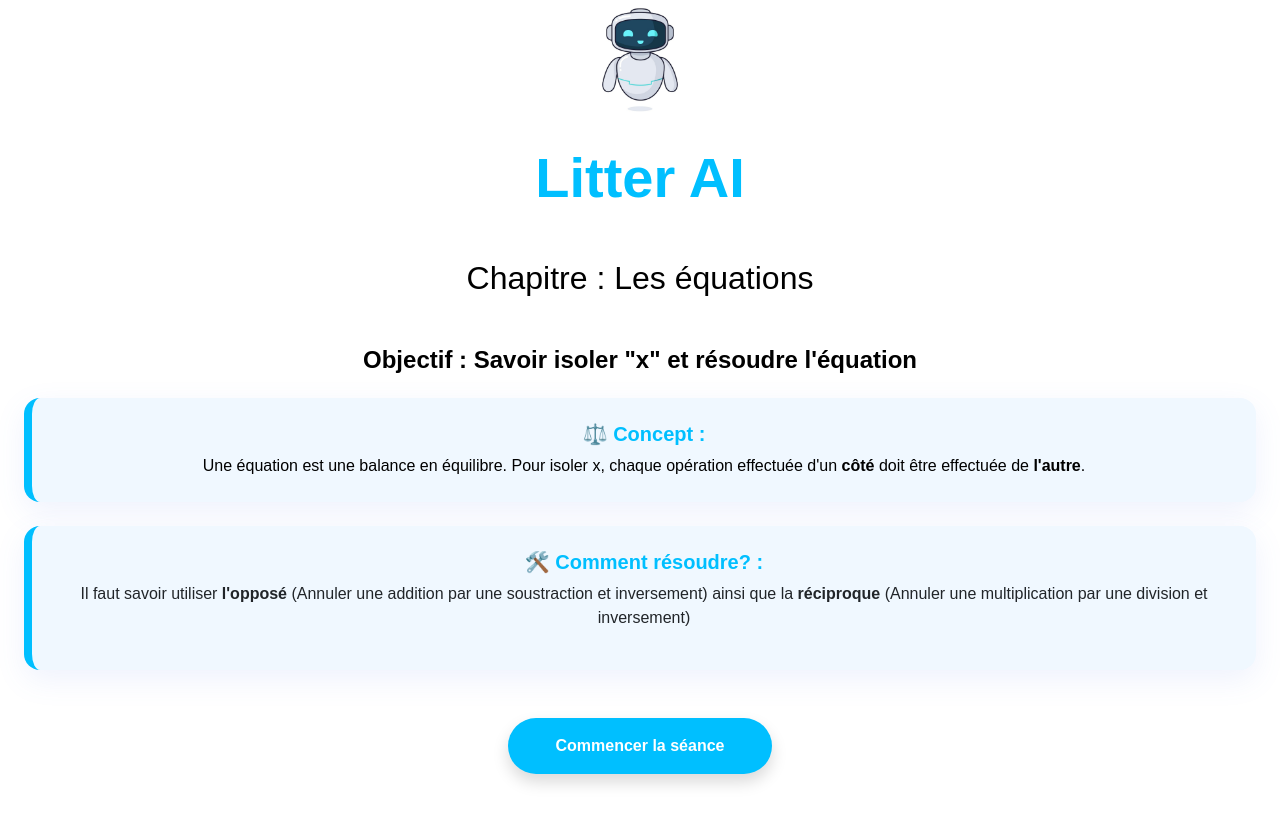
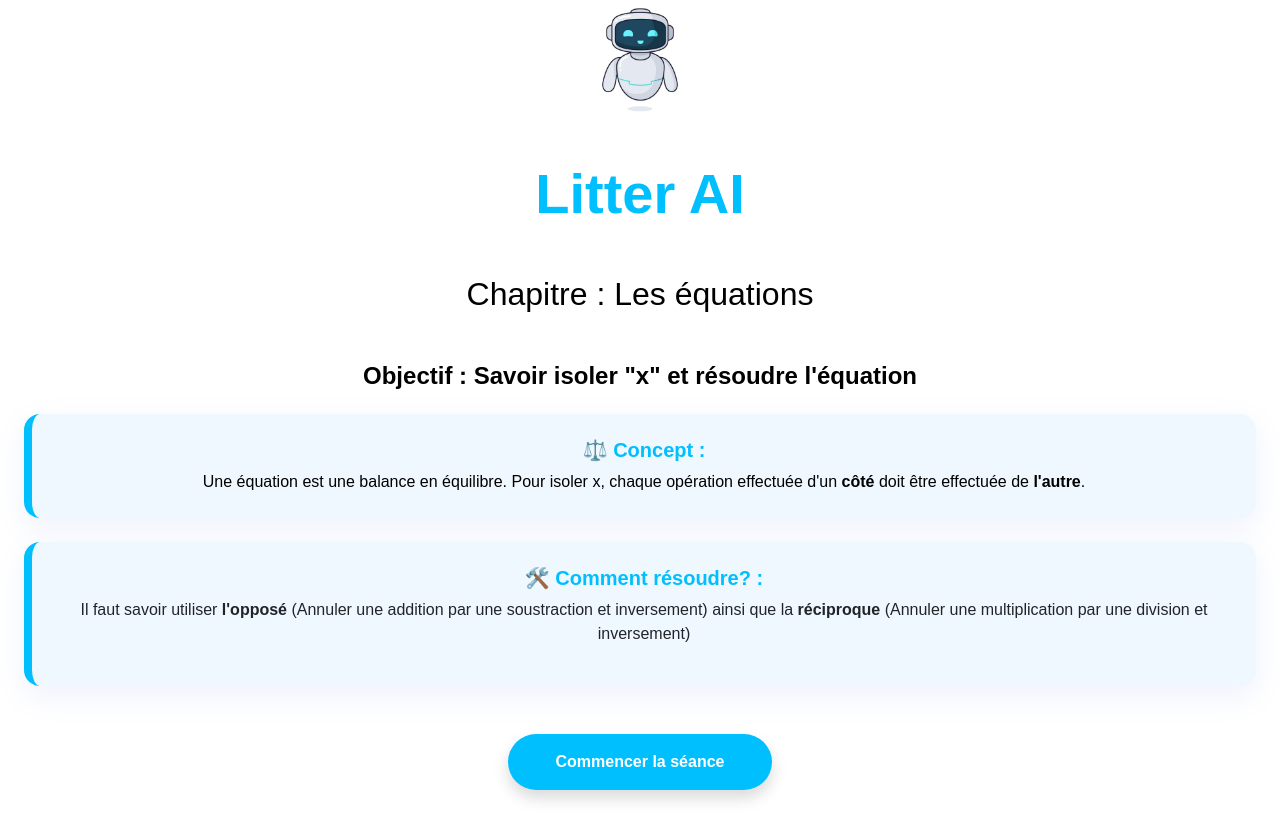
Before and after one commit to agbeSimi/litterAI, a React (Vite) app: page / in a window 1280 px wide. Built offline with nearby package versions, Linux system fonts and the light colour scheme.

Commit message:
ajout d'un petit margin pour espacer

```diff
--- a/src/pages/Accueil.jsx
+++ b/src/pages/Accueil.jsx
@@ -19,7 +19,7 @@
           className="mb-4"
           style={{ width: '120px' }}
         />
-        <h1 className="display-4 fw-bold text-primary mb-5">Litter AI</h1>
+        <h1 className="display-4 fw-bold text-primary mb-5 mt-3">Litter AI</h1>
         <h2 className="text-secondary mb-5">Chapitre : Les équations</h2>
         <h4 className="fw-bold text-secondary">Objectif : Savoir isoler "x" et résoudre l'équation</h4>
         <CarteConcept/>
```
